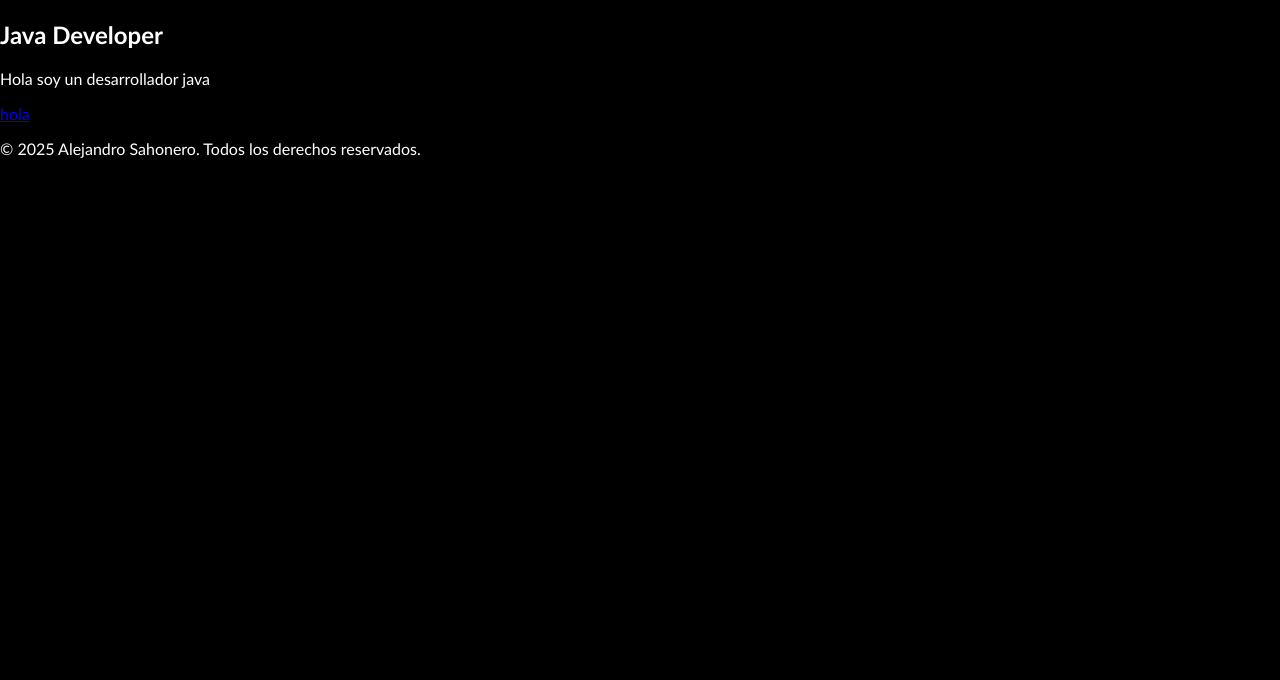
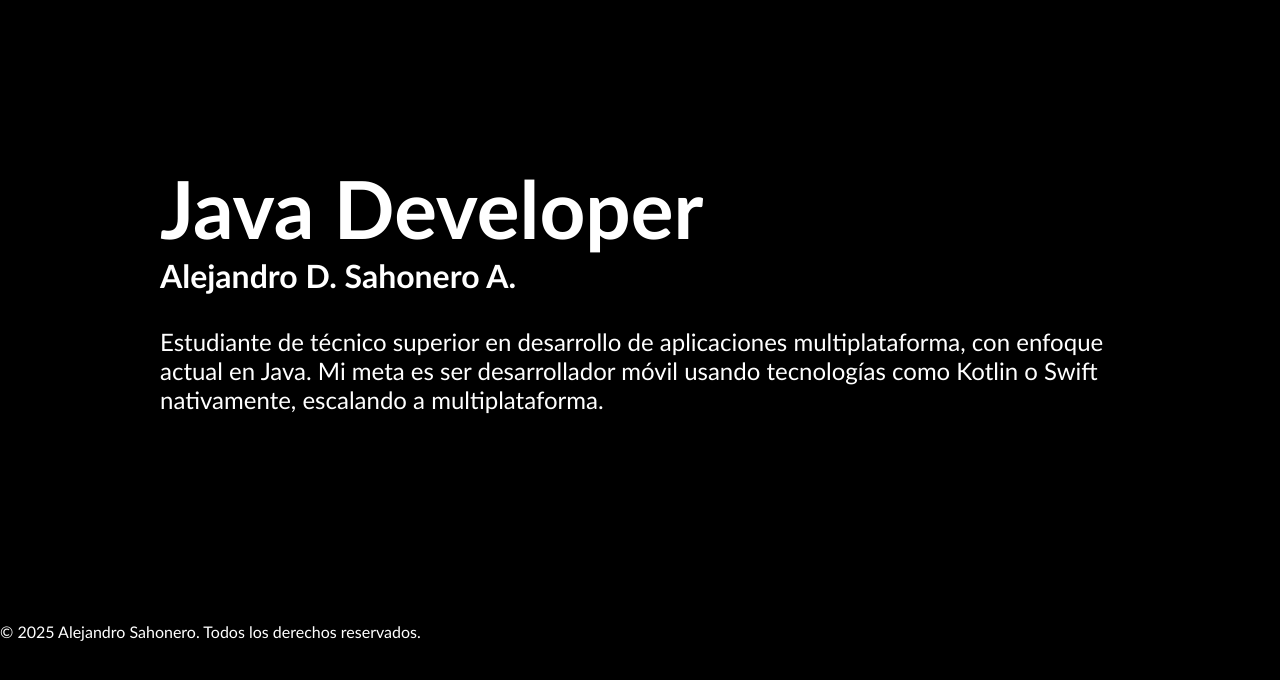
Before and after one commit to alejandrosahonero/portfolio, a plain HTML site: page index.html in a window 1280 px wide. Drawn offline with nearby package versions, Linux system fonts and the light colour scheme.

Commit message:
Add info about me and style

```diff
--- a/index.html
+++ b/index.html
@@ -15,10 +15,10 @@
     </div>
     <!-- Utilizar el main-container para toda la web, por la animación de inicio -->
     <div class="main-container">
-        <div class="content">
+        <div class="info">
             <h2>Java Developer</h2>
-            <p>Hola soy un desarrollador java</p>
-            <a href="#">hola</a>
+            <h3>Alejandro D. Sahonero A.</h3>
+            <p>Estudiante de <span class="important">técnico superior en desarrollo de aplicaciones multiplataforma</span>, con enfoque actual en <span class="important">Java</span>. Mi meta es ser desarrollador móvil usando tecnologías como Kotlin o Swift nativamente, escalando a multiplataforma.</p>
         </div>
         <footer>
             <p>&copy; <span id="year"></span> Alejandro Sahonero. Todos los derechos reservados.</p>
--- a/style.css
+++ b/style.css
@@ -55,7 +55,6 @@ html, body{
         opacity: 0;
     }
 }
-
 @keyframes intro {
     75% {
         opacity: 1;
@@ -65,3 +64,20 @@ html, body{
         pointer-events: none;
     }
 }
+.info{
+    padding: 10rem;
+}
+.info h2{
+    font-size: 5rem;
+    margin: 0;
+}
+.info h3{
+    font-size: 2rem;
+    margin: 0;
+    margin-bottom: 2rem;
+}
+.info p{
+    font-size: 1.5rem;
+    margin: 0;
+    margin-bottom: 2rem;
+}
```
